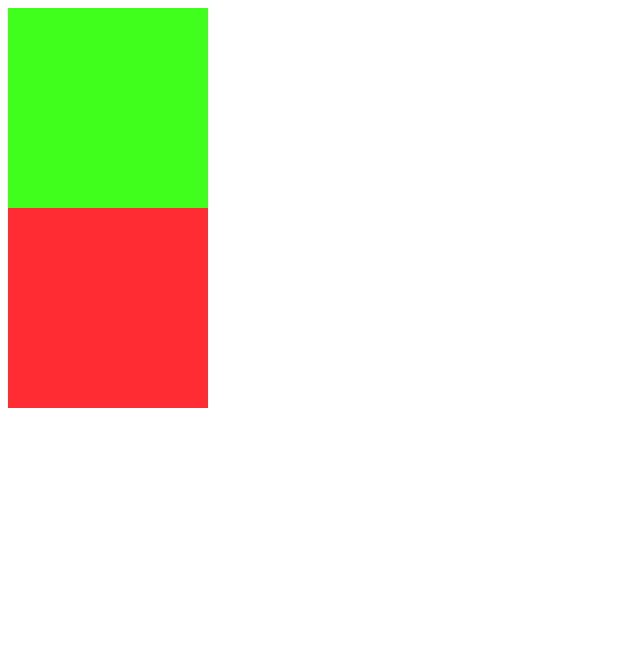
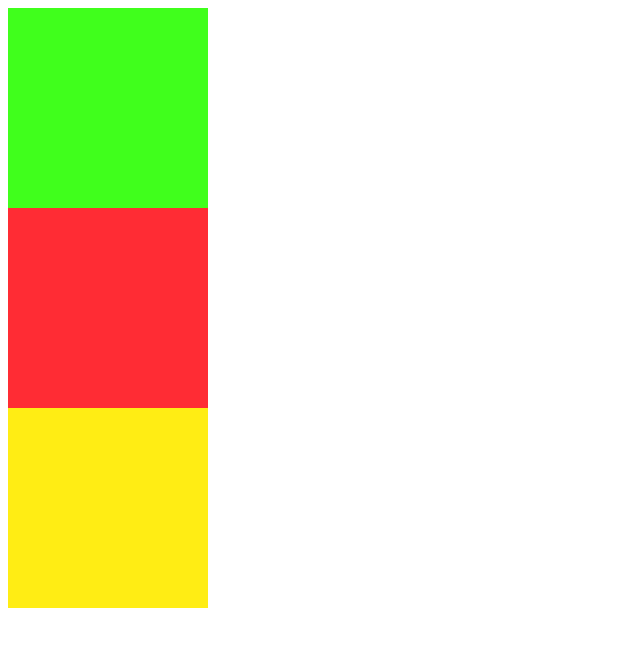
Before and after one commit to Hu-qiaoqiao/git_test, a plain HTML site: page index.html in a window 1280 px wide. Shown: the whole page, without its empty margins (0-640 px from the left). Drawn offline with Linux system fonts and the light colour scheme.

Commit message:
add_box3

```diff
--- a/index.html
+++ b/index.html
@@ -14,10 +14,16 @@
             height: 200px;
             background-color: #ff2c34;
         }
+        .box3{
+            width: 200px;
+            height: 200px;
+            background-color: #ffed14;
+        }
     </style>
 </head>
 <body>
     <div class="box"></div>
     <div class="box2"></div>
+    <div class="box3"></div>
 </body>
 </html>
```
